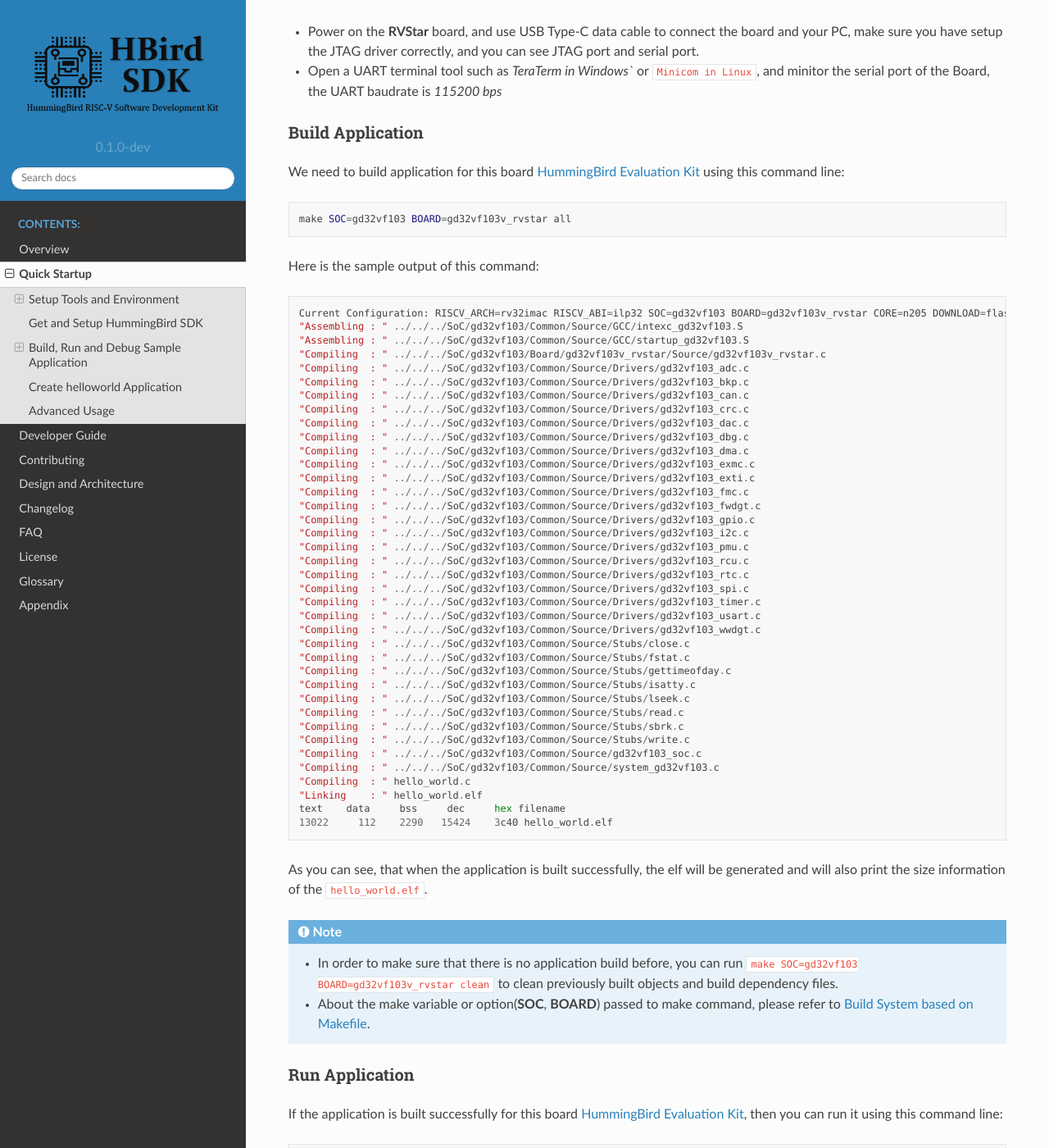
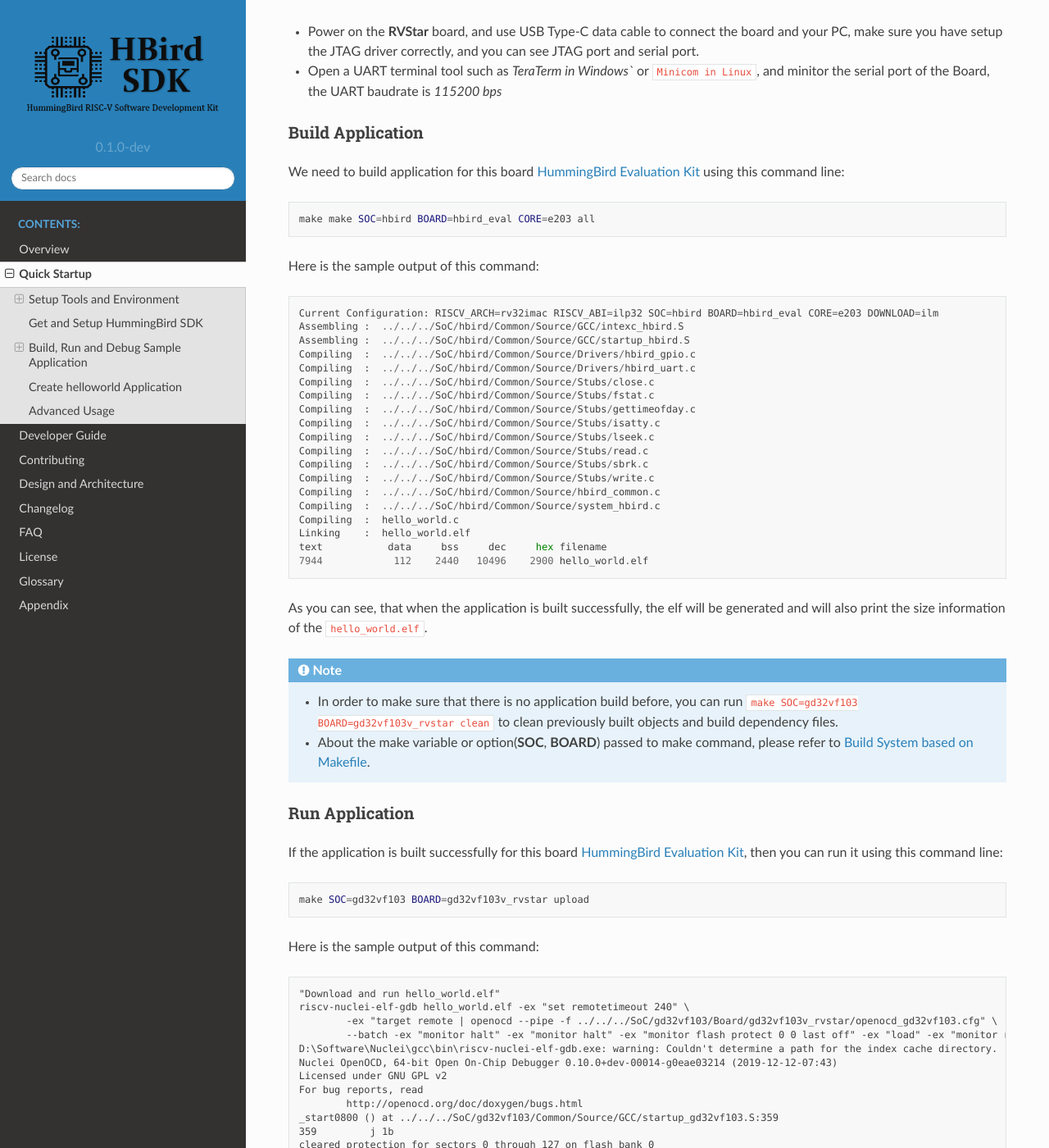
Before and after one commit to riscv-mcu/hbird-sdk, a Sphinx documentation site: the page built from doc/source/quickstart.rst, in a window 1280 px wide and 1400 px high, scrolled down 6286 px. Shown: the whole window at 82% size. Built offline with Sphinx 7.4.7 and the Read the Docs theme 2.0.0, drawn with Linux system fonts in a browser that asks for light colours.

Commit message:
doc: update doc
Signed-off-by: Huaqi Fang <578567190@qq.com>

```diff
--- a/doc/source/design/app.rst
+++ b/doc/source/design/app.rst
@@ -43,9 +43,9 @@ will check this RISC-V CSR **MISA** register value.
     # cd to the helloworld directory
     cd application/baremetal/helloworld
     # Clean the application first
-    make SOC=gd32vf103 BOARD=gd32vf103v_rvstar clean
+    make make SOC=hbird BOARD=hbird_eval CORE=e203 clean
     # Build and upload the application
-    make SOC=gd32vf103 BOARD=gd32vf103v_rvstar upload
+    make make SOC=hbird BOARD=hbird_eval CORE=e203 upload
 
 **Expected output as below:**
 
--- a/doc/source/quickstart.rst
+++ b/doc/source/quickstart.rst
@@ -266,50 +266,31 @@ We need to build application for this board :ref:`design_board_hbird_eval` using
 
 .. code-block:: shell
 
-    make SOC=gd32vf103 BOARD=gd32vf103v_rvstar all
+    make make SOC=hbird BOARD=hbird_eval CORE=e203 all
 
 Here is the sample output of this command:
 
 .. code-block::
 
-    Current Configuration: RISCV_ARCH=rv32imac RISCV_ABI=ilp32 SOC=gd32vf103 BOARD=gd32vf103v_rvstar CORE=n205 DOWNLOAD=flashxip
-    "Assembling : " ../../../SoC/gd32vf103/Common/Source/GCC/intexc_gd32vf103.S
-    "Assembling : " ../../../SoC/gd32vf103/Common/Source/GCC/startup_gd32vf103.S
-    "Compiling  : " ../../../SoC/gd32vf103/Board/gd32vf103v_rvstar/Source/gd32vf103v_rvstar.c
-    "Compiling  : " ../../../SoC/gd32vf103/Common/Source/Drivers/gd32vf103_adc.c
-    "Compiling  : " ../../../SoC/gd32vf103/Common/Source/Drivers/gd32vf103_bkp.c
-    "Compiling  : " ../../../SoC/gd32vf103/Common/Source/Drivers/gd32vf103_can.c
-    "Compiling  : " ../../../SoC/gd32vf103/Common/Source/Drivers/gd32vf103_crc.c
-    "Compiling  : " ../../../SoC/gd32vf103/Common/Source/Drivers/gd32vf103_dac.c
-    "Compiling  : " ../../../SoC/gd32vf103/Common/Source/Drivers/gd32vf103_dbg.c
-    "Compiling  : " ../../../SoC/gd32vf103/Common/Source/Drivers/gd32vf103_dma.c
-    "Compiling  : " ../../../SoC/gd32vf103/Common/Source/Drivers/gd32vf103_exmc.c
-    "Compiling  : " ../../../SoC/gd32vf103/Common/Source/Drivers/gd32vf103_exti.c
-    "Compiling  : " ../../../SoC/gd32vf103/Common/Source/Drivers/gd32vf103_fmc.c
-    "Compiling  : " ../../../SoC/gd32vf103/Common/Source/Drivers/gd32vf103_fwdgt.c
-    "Compiling  : " ../../../SoC/gd32vf103/Common/Source/Drivers/gd32vf103_gpio.c
-    "Compiling  : " ../../../SoC/gd32vf103/Common/Source/Drivers/gd32vf103_i2c.c
-    "Compiling  : " ../../../SoC/gd32vf103/Common/Source/Drivers/gd32vf103_pmu.c
-    "Compiling  : " ../../../SoC/gd32vf103/Common/Source/Drivers/gd32vf103_rcu.c
-    "Compiling  : " ../../../SoC/gd32vf103/Common/Source/Drivers/gd32vf103_rtc.c
-    "Compiling  : " ../../../SoC/gd32vf103/Common/Source/Drivers/gd32vf103_spi.c
-    "Compiling  : " ../../../SoC/gd32vf103/Common/Source/Drivers/gd32vf103_timer.c
-    "Compiling  : " ../../../SoC/gd32vf103/Common/Source/Drivers/gd32vf103_usart.c
-    "Compiling  : " ../../../SoC/gd32vf103/Common/Source/Drivers/gd32vf103_wwdgt.c
-    "Compiling  : " ../../../SoC/gd32vf103/Common/Source/Stubs/close.c
-    "Compiling  : " ../../../SoC/gd32vf103/Common/Source/Stubs/fstat.c
-    "Compiling  : " ../../../SoC/gd32vf103/Common/Source/Stubs/gettimeofday.c
-    "Compiling  : " ../../../SoC/gd32vf103/Common/Source/Stubs/isatty.c
-    "Compiling  : " ../../../SoC/gd32vf103/Common/Source/Stubs/lseek.c
-    "Compiling  : " ../../../SoC/gd32vf103/Common/Source/Stubs/read.c
-    "Compiling  : " ../../../SoC/gd32vf103/Common/Source/Stubs/sbrk.c
-    "Compiling  : " ../../../SoC/gd32vf103/Common/Source/Stubs/write.c
-    "Compiling  : " ../../../SoC/gd32vf103/Common/Source/gd32vf103_soc.c
-    "Compiling  : " ../../../SoC/gd32vf103/Common/Source/system_gd32vf103.c
-    "Compiling  : " hello_world.c
-    "Linking    : " hello_world.elf
-    text    data     bss     dec     hex filename
-    13022     112    2290   15424    3c40 hello_world.elf
+    Current Configuration: RISCV_ARCH=rv32imac RISCV_ABI=ilp32 SOC=hbird BOARD=hbird_eval CORE=e203 DOWNLOAD=ilm
+    Assembling :  ../../../SoC/hbird/Common/Source/GCC/intexc_hbird.S
+    Assembling :  ../../../SoC/hbird/Common/Source/GCC/startup_hbird.S
+    Compiling  :  ../../../SoC/hbird/Common/Source/Drivers/hbird_gpio.c
+    Compiling  :  ../../../SoC/hbird/Common/Source/Drivers/hbird_uart.c
+    Compiling  :  ../../../SoC/hbird/Common/Source/Stubs/close.c
+    Compiling  :  ../../../SoC/hbird/Common/Source/Stubs/fstat.c
+    Compiling  :  ../../../SoC/hbird/Common/Source/Stubs/gettimeofday.c
+    Compiling  :  ../../../SoC/hbird/Common/Source/Stubs/isatty.c
+    Compiling  :  ../../../SoC/hbird/Common/Source/Stubs/lseek.c
+    Compiling  :  ../../../SoC/hbird/Common/Source/Stubs/read.c
+    Compiling  :  ../../../SoC/hbird/Common/Source/Stubs/sbrk.c
+    Compiling  :  ../../../SoC/hbird/Common/Source/Stubs/write.c
+    Compiling  :  ../../../SoC/hbird/Common/Source/hbird_common.c
+    Compiling  :  ../../../SoC/hbird/Common/Source/system_hbird.c
+    Compiling  :  hello_world.c
+    Linking    :  hello_world.elf
+    text	   data	    bss	    dec	    hex	filename
+    7944	    112	   2440	  10496	   2900	hello_world.elf
 
 
 As you can see, that when the application is built successfully, the elf will be generated
```
